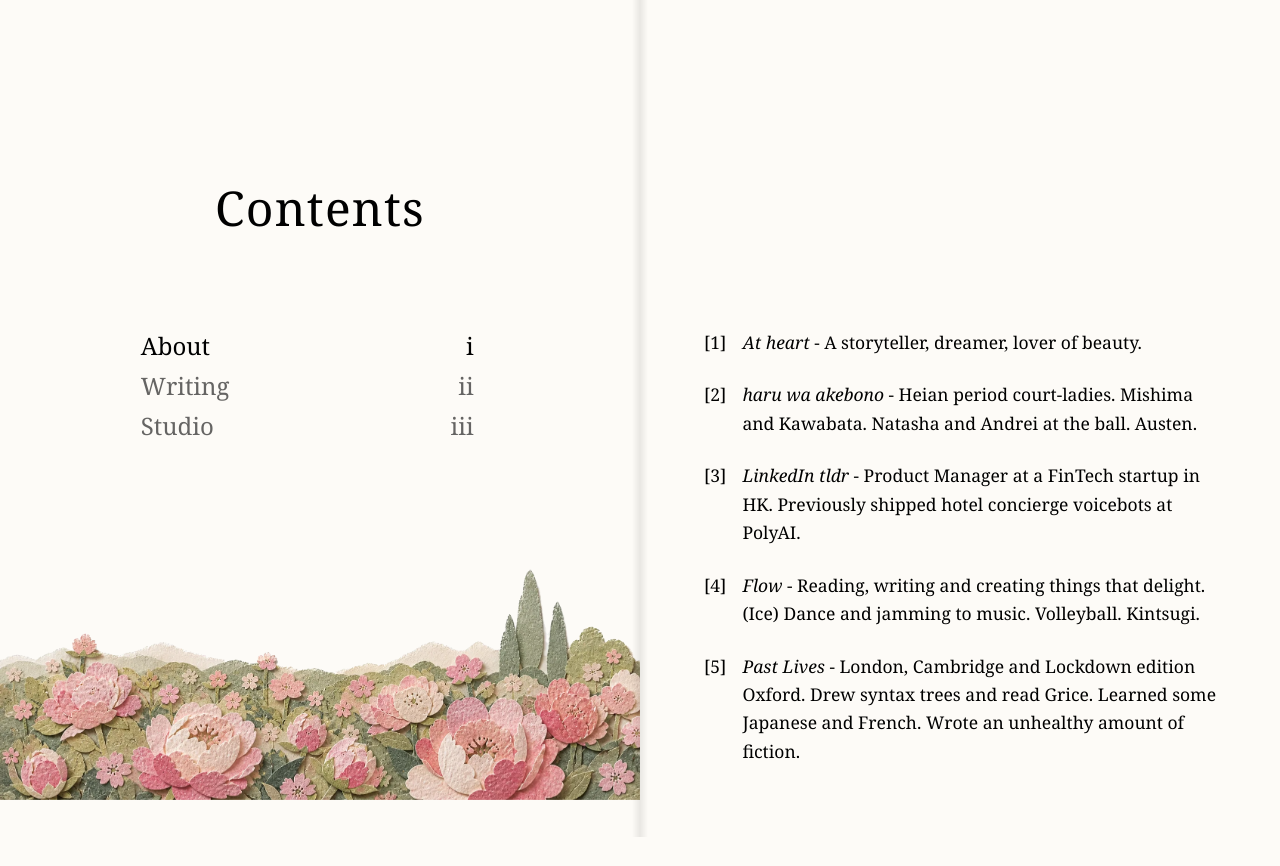
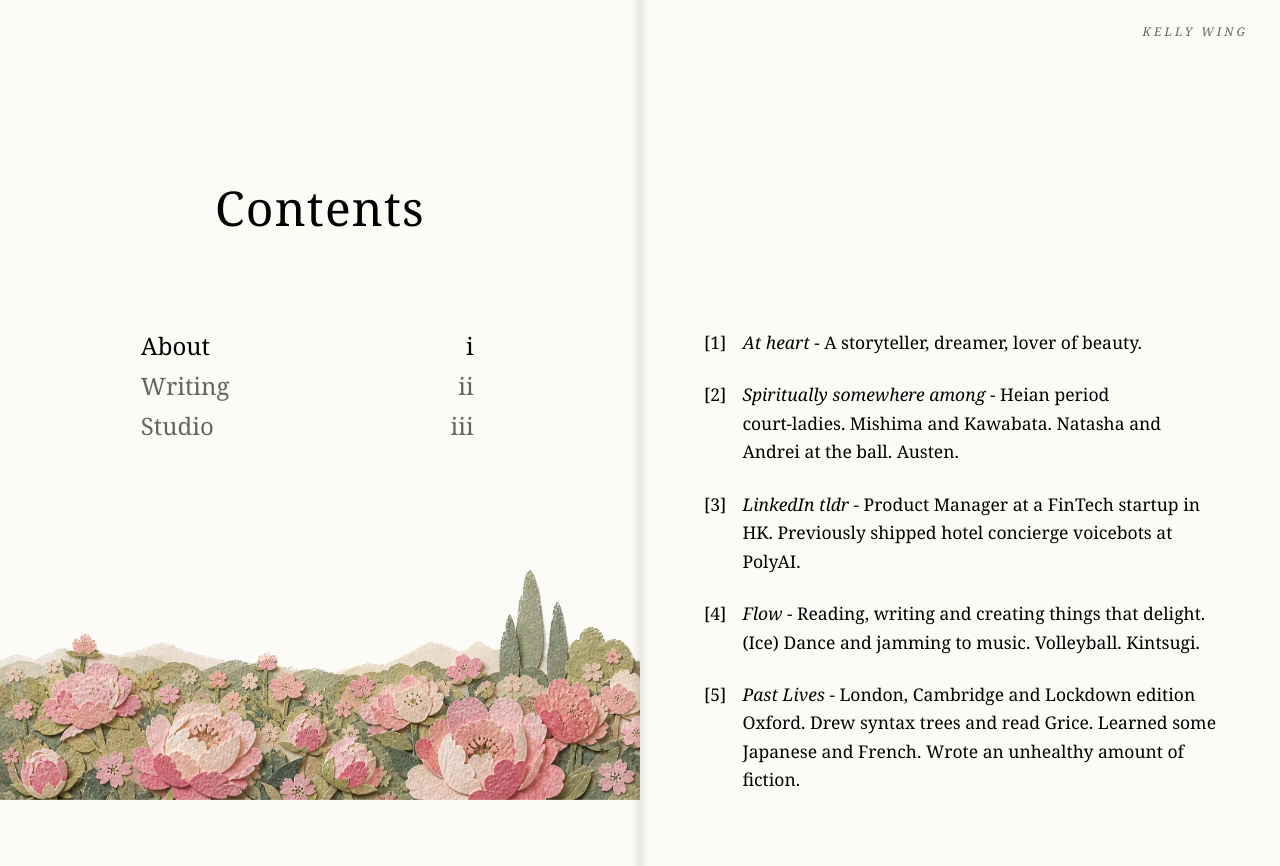
Before and after one commit to kwingading/kelly-webjournal, a React (Vite) app: page / in a window 1280 px wide. Before the commit the page ends 837 px from the top, so only its background shows below. Built offline with nearby package versions, Linux system fonts and the light colour scheme.

Commit message:
Added name and changed About text

```diff
--- a/src/App.jsx
+++ b/src/App.jsx
@@ -13,7 +13,7 @@ const sections = [
 const contentData = {
   about: [
     { num: 1, text: 'At heart - A storyteller, dreamer, lover of beauty.' },
-    { num: 2, text: 'haru wa akebono - Heian period court-ladies. Mishima and Kawabata. Natasha and Andrei at the ball. Austen.' },
+    { num: 2, text: 'Spiritually somewhere among - Heian period court-ladies. Mishima and Kawabata. Natasha and Andrei at the ball. Austen.' },
     { num: 3, text: 'LinkedIn tldr - Product Manager at a FinTech startup in HK. Previously shipped hotel concierge voicebots at PolyAI.' },
     { num: 4, text: 'Flow - Reading, writing and creating things that delight. (Ice) Dance and jamming to music. Volleyball. Kintsugi.' },
     { num: 5, text: 'Past Lives - London, Cambridge and Lockdown edition Oxford. Drew syntax trees and read Grice. Learned some Japanese and French. Wrote an unhealthy amount of fiction.' },
@@ -616,6 +616,9 @@ function App() {
               className="absolute top-0 left-0 w-2 h-full pointer-events-none"
               style={{ background: 'linear-gradient(to left, transparent, rgba(0,0,0,0.08))' }}
             />
+            <div className="absolute top-6 right-8 text-xs italic tracking-[0.25em] uppercase text-black/60 pointer-events-none select-none z-10">
+              Kelly Wing
+            </div>
             <Content activeSection={activeSection} textRef={textRef} />
           </div>
         </div>
```
